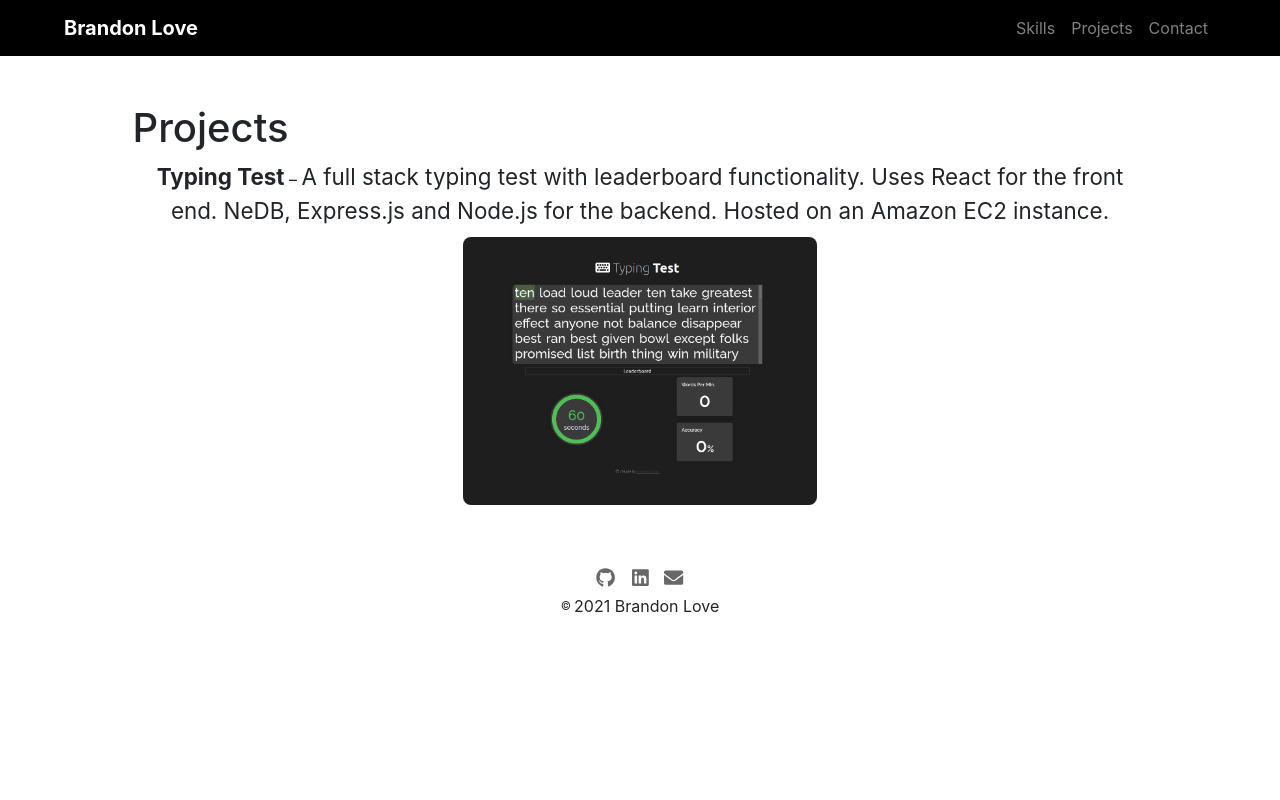
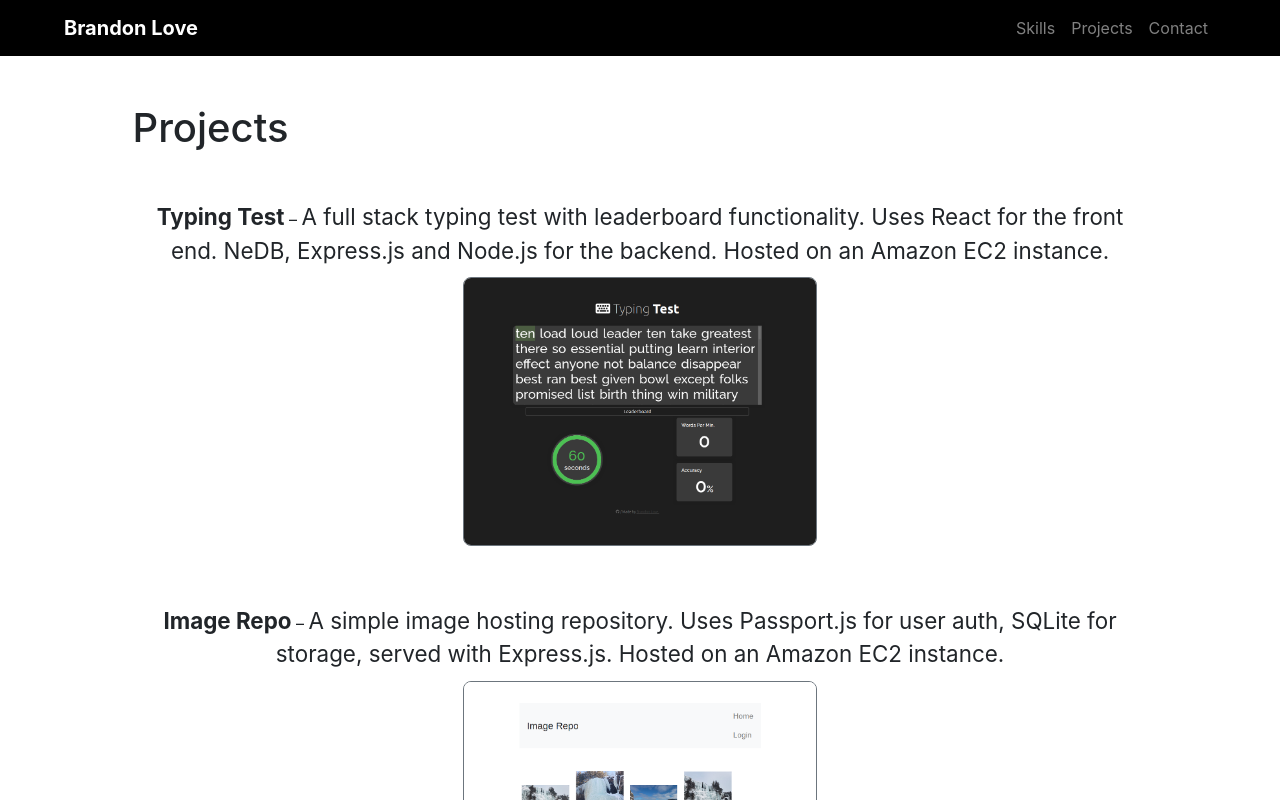
Before and after one commit to blove239/blove239.github.io, a React (Create React App) app: page /#/projects in a window 1280 px wide. Shown: the top 800 px of the page. Built offline with nearby package versions, Linux system fonts and the light colour scheme.

Commit message:
Added ImageRepo Project

```diff
--- a/src/Components/Projects.js
+++ b/src/Components/Projects.js
@@ -1,6 +1,7 @@
 import React from 'react';
 import Thumbnail from './Thumbnail';
 import TypingTestScreenCap from '../images/typing test screenshot.png';
+import ImageRepoScreenCap from '../images/imagereposcreenshot.png';
 
 const Projects = () => (
   <div className='container my-5 mx-auto'>
@@ -8,10 +9,16 @@ const Projects = () => (
       <div className='col-lg-11'>
         <h1>Projects</h1>
         <Thumbnail
-          link='http://typingtest.brandonlove.ca/'
+          link='https://typingtest.brandonlove.ca/'
           image={TypingTestScreenCap}
           title='Typing Test'
           description='A full stack typing test with leaderboard functionality. Uses React for the front end. NeDB, Express.js and Node.js for the backend. Hosted on an Amazon EC2 instance.'
+        />
+        <Thumbnail
+          link='https://imagerepo.brandonlove.ca/'
+          image={ImageRepoScreenCap}
+          title='Image Repo'
+          description='A simple image hosting repository. Uses Passport.js for user auth, SQLite for storage, served with Express.js. Hosted on an Amazon EC2 instance.'
         />
       </div>
     </div>
--- a/src/Components/Thumbnail.js
+++ b/src/Components/Thumbnail.js
@@ -2,14 +2,14 @@ import React from 'react';
 import PropTypes from 'prop-types';
 
 const Thumbnail = ({ image, link, title, description }) => (
-  <div className='container text-center'>
+  <div className='container text-center my-5'>
     <span className='project-title'>{title}</span>
     {' – '}
     <span className='project-description'>{description}</span>
     <div className='row justify-content-center'>
       <div className='text-center col-lg-5'>
         <a href={link}>
-          <img className='img-fluid project-image' src={image} alt='Typing Test made with React' />
+          <img className='img-fluid project-image border border-secondary' src={image} alt='Project Screenshot' />
         </a>
       </div>
     </div>
```
Also changed, not shown: src/images/PORTRAT.jpg (deleted), src/images/imagereposcreenshot.png (added).
